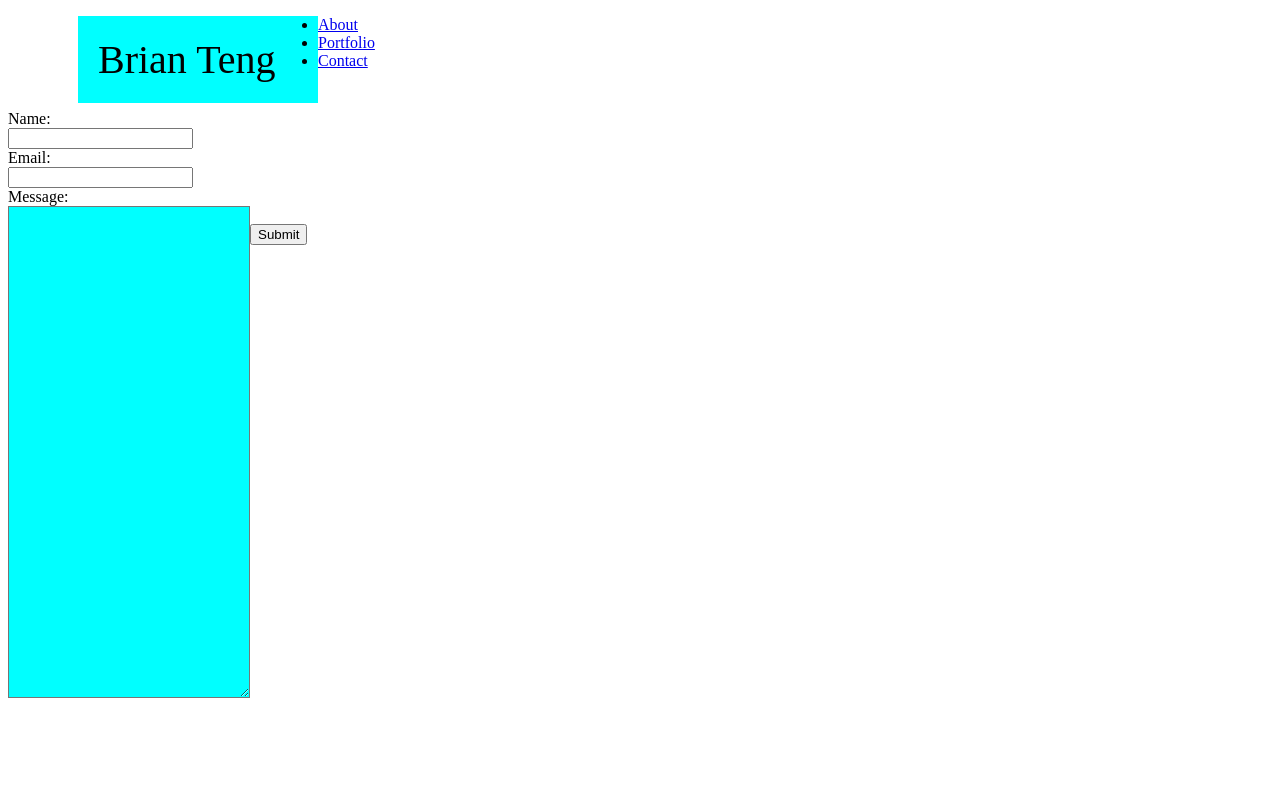
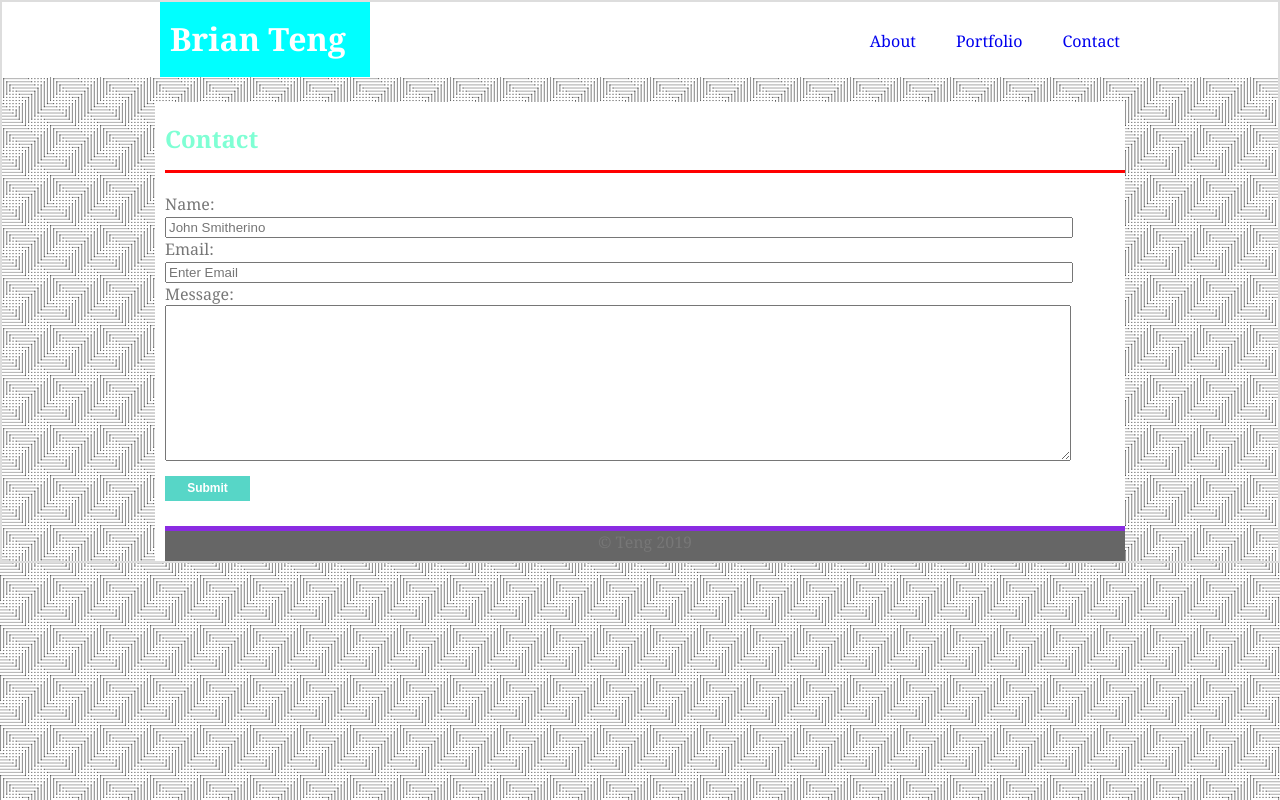
Before and after one commit to BETeng/Basic-Portfolio, a plain HTML site: page contact.html in a window 1280 px wide. Drawn offline with Linux system fonts and the light colour scheme.

Commit message:
almost finished

```diff
--- a/assets/css/style.css
+++ b/assets/css/style.css
@@ -1,35 +1,115 @@
-#name {
-  background-color: aqua;
-  padding: 20px;
-  width: 200px;
-  margin: 0;
-  font-size: 40px;
-  float: left;
+body{
+  background-color: #ffffff;
+  border: solid 2px #dddddd;
+  color: #777777;
+  font-family: Georgia, 'Times New Roman', Times, serif;
+  background-image: url(../images/crossline-dots.png);
+  margin: 0px;
+
+}
+
+
+.containerheader{
+  width: 960px;
+  background-color: #fff;
+  overflow: hidden;
+  margin: auto;
+}
+.containercontent{
+  width: 960px;
+  background-color: #fff;
+  overflow: hidden;
+  margin: auto;
+  padding-left: 10px;
 }
 
 header{
-  margin: 0px 0px 40px 70px;
+  background-color: #ffffff;
+  margin-left:none;
+  margin-right: none;
+  margin-bottom: 25px;
 }
 
-#navcontainer ul{
-  list-style-type: none;
-  margin: 0;
-  padding: 0;
-  font-size: 23px;
+header li{
+  float: right;
+  display: inline;
+  padding: 12px 0px 5px 40px;
 }
 
-#navcontainer ul li{
-  display: inline;
-  position: relative;
-  padding-left: 22px;
-  padding-right: 11px;
-}
-
-#navcontainer ul li a{
+header li a{
   text-decoration: none;
 }
 
+#nametag{
+  float: left;
+  padding-left: 0;
+}
 
-#navcontainer li:not(:first-child):before {
-  content: " |   ";
+#namebox{
+  background-color: aqua;
+  height: 60px;
+  width: 200px;
+  margin:0;
+  color:white;
+  padding-top: 15px;
+  border-left: solid aqua 10px;
 }
+h2{
+  color: aquamarine;
+  clear: both;
+  padding-bottom: 15px;
+  border-bottom:solid 3px red;
+}
+
+img {
+  height: 200px;
+  width: 300px;
+  float: left;
+  padding: 40px;
+}
+
+#profile{
+  height: 200px;
+  width: 300px;
+  float: left;
+  padding: none !important;
+}
+
+
+footer{
+  text-align: center;
+  background-color:#666666;
+  height: 30px;
+  border-top:solid 5px blueviolet;
+  clear: both;
+  width: 100%
+}
+
+input{
+  width: 900px;
+}
+
+textarea{
+  width: 900px;
+}
+
+#submit{
+  height: 25px;
+  margin-bottom: 25px;
+  margin-top: 10px;
+  width: 85px;
+  font-size: 12px;
+background-color: #57d6c7;
+font-weight: bold;
+border: none;
+color: white;
+}
+
+.imgHolder {
+  position: relative;
+}
+.imgHolder span {
+  position: absolute;
+  right: 10px;
+  top: 10px;
+}
--- a/contact.html
+++ b/contact.html
@@ -10,29 +10,36 @@
 </head>
 
 <body>
-  <header>
-    <div id="name">Brian Teng</div>
+    <header>
+        <div class="containerheader">
+          <div id="nametag">
+            <h1 id="namebox">Brian Teng</h1>
+          </div>
+          <ul>
+            <li><a href="contact.html">Contact</a></li>
+            <li><a href="portfolio.html">Portfolio</a></li>
+            <li><a href="index.html">About</a></li>
 
-    <ul>
-      <li><a href="index.html">About</a></li>
-      <li><a href="portfolio.html">Portfolio</a></li>
-      <li><a href="contact.html">Contact</a></li>
-    </ul>
-  </header>
-
+          </ul>
+        </div>
+        </div>
+      </header>
+      <section>
+        <div class="containercontent">
+<h2>Contact</h2>
   <form>
   Name:<br>
-  <input type="text" name="fullname">
+  <input type="text" name="fullname" placeholder="John Smitherino">
   <br>
   Email:<br>
-  <input type="text" name="email">
+  <input type="text" name="email" placeholder="Enter Email">
   <br>
   Message:<br>
-  <textarea id="name" cols="30" rows="10"></textarea>
+  <textarea id="textarea" cols="30" rows="10"></textarea>
   <br>
-  <input type="submit" name="submit">
+  <input type="submit" name ="submit"id="submit">
 </form>
-
+<footer>&copy Teng 2019</footer>
 </body>
 
 </html>
```
Also changed, not shown: index.html (+15 -8 lines), portfolio.html (+30 -10 lines), assets/images/crossline-dots.png (added), assets/images/crossline-dots/crossline-dots/readme.txt (added), assets/images/dark-paths.png (added), assets/images/dark-paths/dark-paths/dark-paths.png (added), assets/images/dark-paths/dark-paths/readme.txt (added), assets/images/darkback.jpg (added), 4 other files.
